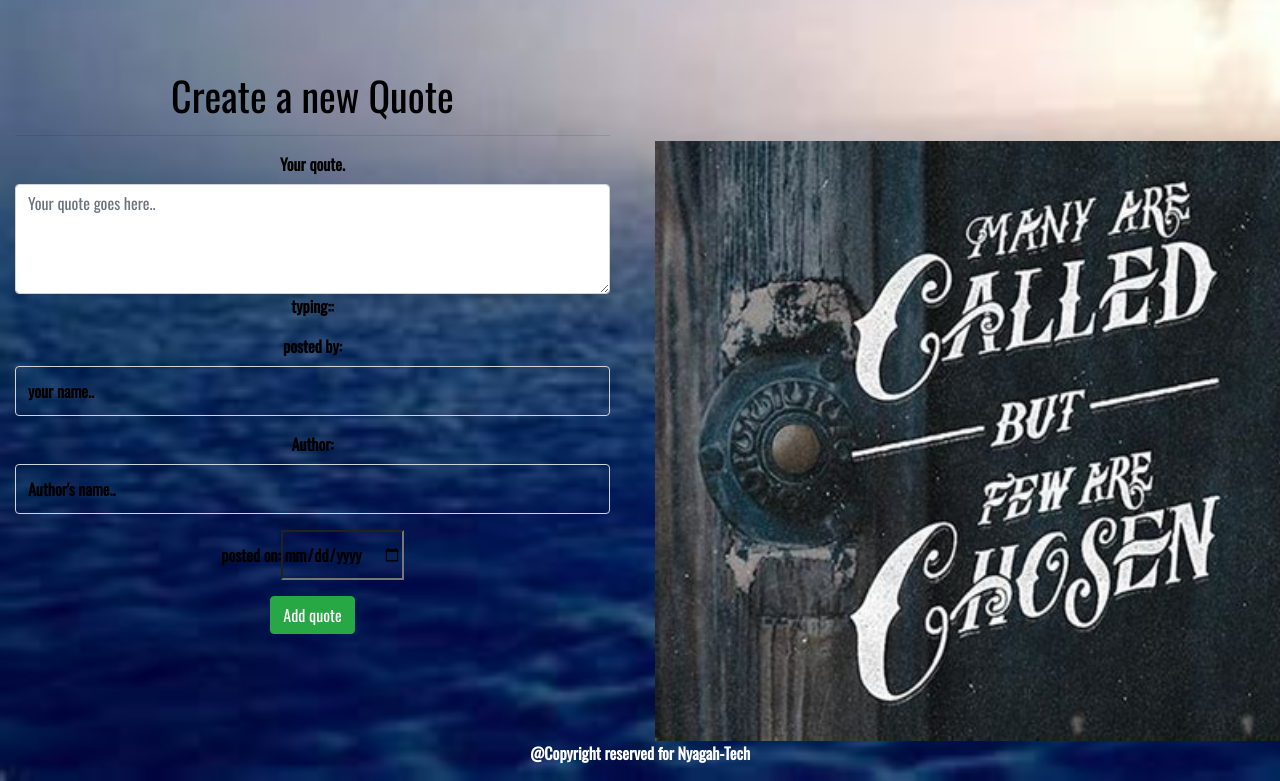
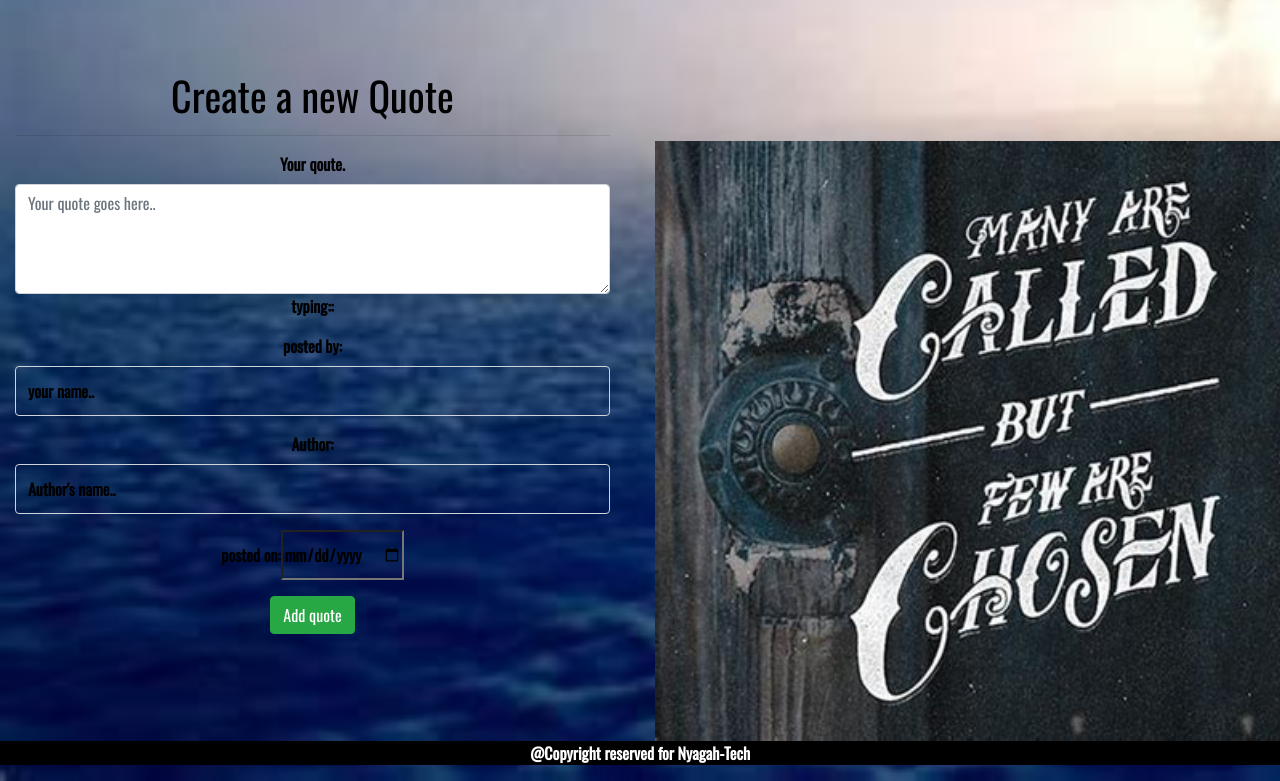
Before and after one commit to Nyagah-Tech/quote, an Angular app: page / in a window 1280 px wide. Shown: the part 985-1766 px from the top of the page. Built offline with nearby package versions, Linux system fonts and the light colour scheme.

Commit message:
implement styles on the footer

```diff
--- a/src/styles.css
+++ b/src/styles.css
@@ -26,6 +26,10 @@ h2{
     font-size: 37px;
 
 }
+footer{
+    background-color: black;
+    color:white;
+}
 /* #quote2{
     position: absolute;
     top:400px;
```
